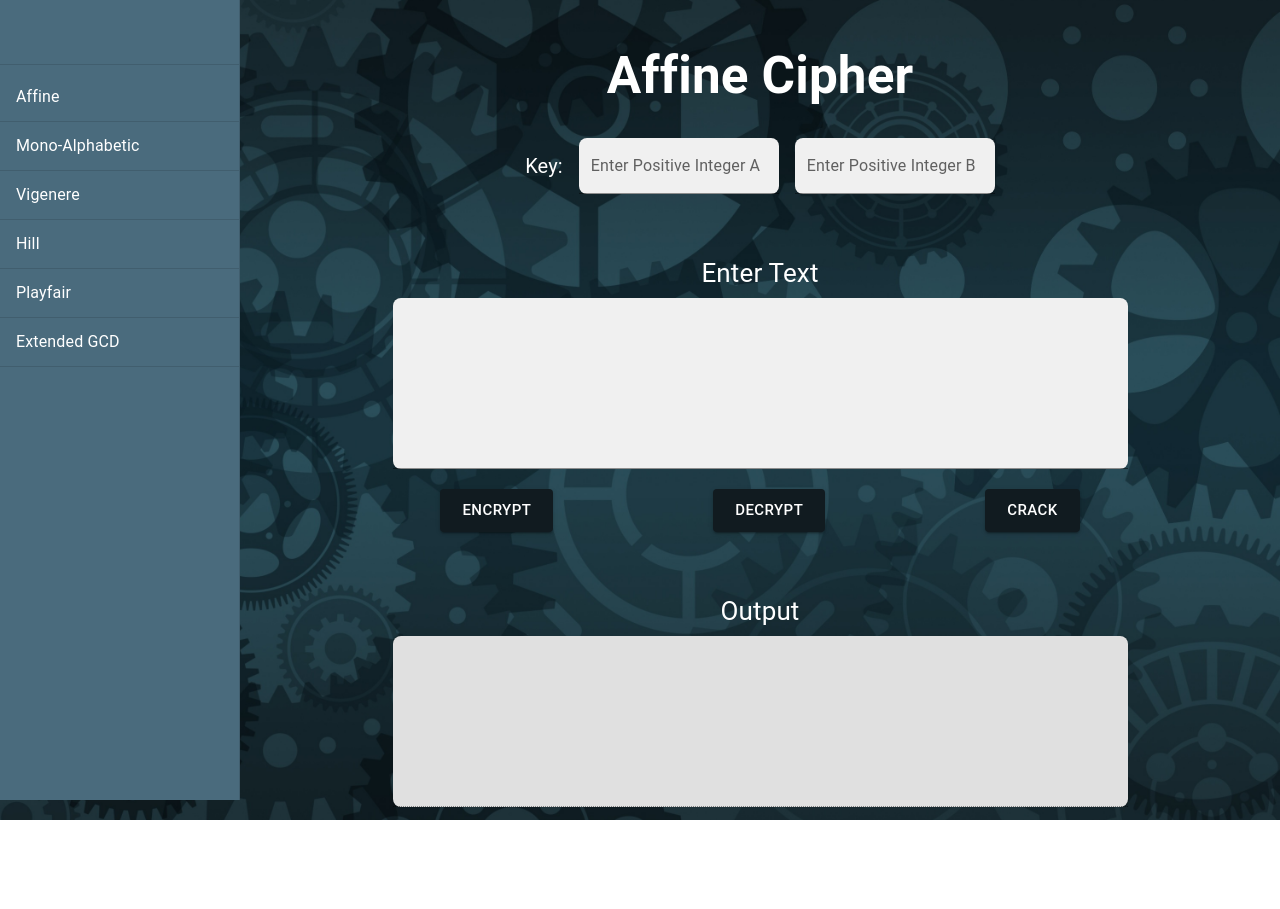
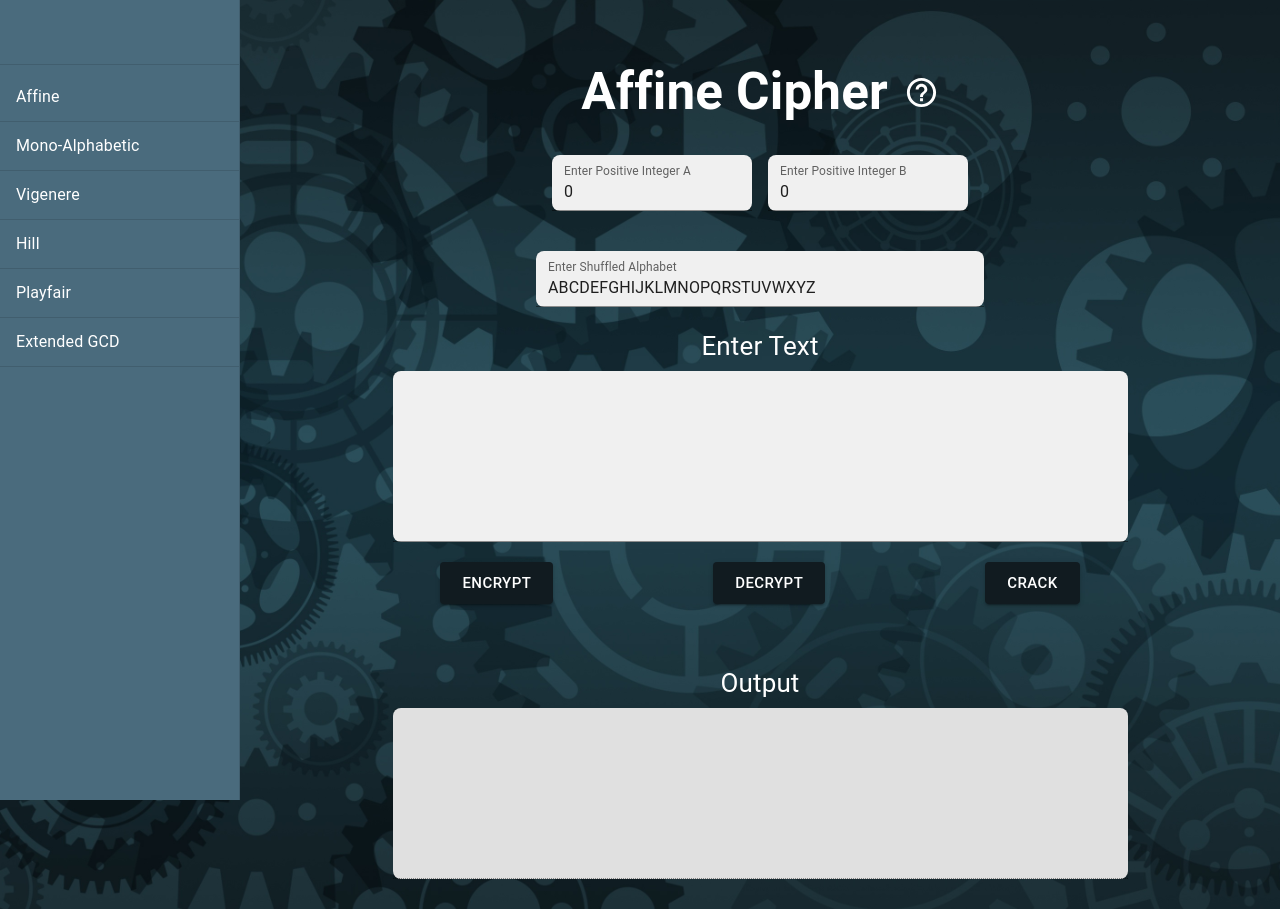
Before and after one commit to LamaHasbini/EECE455_Frontend-copy, a React (Vite) app: page / in a window 1280 px wide. Before the commit the page ends 820 px from the top, so only its background shows below. Built offline with nearby package versions, Linux system fonts and the light colour scheme.

Commit message:
Add tooltips with instructions for Extended GCD, Playfair, Hill, and Mono-Alphabetic pages; update DecryptButton and EncryptButton to handle alphabet parameter

```diff
--- a/src/pages/AffineCipherPage.tsx
+++ b/src/pages/AffineCipherPage.tsx
@@ -1,16 +1,27 @@
 import React, { useState } from 'react';
-import { TextField } from '@mui/material';
+import { TextField, Tooltip } from '@mui/material';
 import DecryptButton from '../components/DecryptButton';
 import EncryptButton from '../components/EncryptButton';
 import CrackButton from '../components/CrackButton';
+import HelpOutlineOutlinedIcon from '@mui/icons-material/HelpOutlineOutlined';
 
 function AffineCipherPage() {
-    const [aValue, setAValue] = useState("");
-    const [bValue, setBValue] = useState("");
+    const [aValue, setAValue] = useState("0");
+    const [bValue, setBValue] = useState("0");
     const [textValue, setTextValue] = useState("");
     const [outputValue, setOutputValue] = useState("");
+    const [alphabet, setAlphabetValue] = useState("abcdefghijklmnopqrstuvwxyz".toUpperCase());
     const method = "Affine";
     const combinedKey = `${aValue},${bValue}`;
+
+
+    const handleAlphabetChange = (event: React.ChangeEvent<HTMLInputElement>) => {
+        const value = event.target.value;
+        if (/^[a-zA-Z]*$/.test(value)) { // Allow only alphabet letters
+            const uniqueLetters = Array.from(new Set(value.split(''))).join('');
+            setAlphabetValue(uniqueLetters.toUpperCase());
+        }
+    };
 
     const handleAChange = (event: React.ChangeEvent<HTMLInputElement>) => {
         const value = event.target.value;
@@ -38,14 +49,27 @@ function AffineCipherPage() {
           justifyContent: 'center',
           alignItems: 'center',
           flexDirection: 'column',
-          height: '100vh',
+        //   minHeight: '100vh',
           padding: '20px',
           boxSizing: 'border-box'
       }}>
+        <div style={{gap: '1rem', display: 'flex', alignItems: 'center'}}>
           <h1>Affine Cipher</h1>
-          {/* Key Section */}
+          <Tooltip
+          title="Instructions: Enter positive integers for A and B. Ensure that A and the length of the alphabet are coprime. Enter a shuffled alphabet if desired. Enter the text to be encrypted or decrypted."
+          componentsProps={{
+            tooltip: {
+              sx: {
+                fontSize: '1rem', // Adjust the font size as needed
+              },
+            },
+          }}
+          >
+                <HelpOutlineOutlinedIcon fontSize='large'/>
+            </Tooltip>
+        </div>
           <div style={{ display: 'flex', alignItems: 'center', gap: '1rem', marginBottom: '40px' }}>
-              <span style={{ fontSize: '1.25rem' }}>Key:</span>
+              {/* <span style={{ fontSize: '1.25rem' }}>Keys:</span>  */}
 
               <TextField
                   id="outlined-basic-a"
@@ -73,6 +97,21 @@ function AffineCipherPage() {
                   }}
               />
           </div>
+
+          <TextField
+                  id="outlined-basic-a"
+                  label="Enter Shuffled Alphabet"
+                  variant="filled"
+                  value={alphabet}
+                  onChange={handleAlphabetChange}
+                  sx={{
+                      backgroundColor: 'white',
+                      borderRadius: '8px',
+                      width: '28rem',
+                    //   height: '4rem'
+                  }}
+
+              />
 
           {/* Text Input */}
           <div style={{ marginTop: '20px', fontSize: 26, width: '75%' }}>
--- a/src/pages/EuclidPage.tsx
+++ b/src/pages/EuclidPage.tsx
@@ -1,9 +1,33 @@
+import HelpOutlineOutlinedIcon from '@mui/icons-material/HelpOutlineOutlined';
+import { Tooltip } from '@mui/material';
+
 
 function ExtendedGCD() {
   return (
-    <div>
-        <h1>Extended GCD</h1>
-    </div>
+	<div style={{
+		display: 'flex',
+		justifyContent: 'center',
+		alignItems: 'center',
+		flexDirection: 'column',
+	  //   minHeight: '100vh',
+		padding: '20px',
+		boxSizing: 'border-box'
+	}}>
+		<div style={{gap: '1rem', display: 'flex', alignItems: 'center'}}>
+			<h1>Extended GCD</h1>
+			<Tooltip
+			title="Instructions: Enter two integers to compute their greatest common divisor (GCD) along with the coefficients of Bézout's identity."
+			componentsProps={{
+			tooltip: {
+			sx: {
+				fontSize: '1rem', // Adjust the font size as needed
+			},
+			},}}
+			>
+				<HelpOutlineOutlinedIcon fontSize='large'/>
+			</Tooltip>
+		</div>
+	</div>
   )
 }
 
--- a/src/pages/MonoAlphabeticPage.tsx
+++ b/src/pages/MonoAlphabeticPage.tsx
@@ -1,10 +1,11 @@
 import React, { useState } from 'react';
-import { TextField } from '@mui/material';
+import { TextField, Tooltip } from '@mui/material';
 import DecryptButton from '../components/DecryptButton';
 import EncryptButton from '../components/EncryptButton';
+import HelpOutlineOutlinedIcon from '@mui/icons-material/HelpOutlineOutlined';
 
 function MonoAlphabeticPage() {
-    const [alphabet, setAlphabetValue] = useState("");
+    const [alphabet, setAlphabetValue] = useState("abcdefghijklmnopqrstuvwxyz".toUpperCase());
     const [textValue, setTextValue] = useState("");
     const [outputValue, setOutputValue] = useState("");
     const method = "Mono-Alphabetic";
@@ -12,13 +13,14 @@ function MonoAlphabeticPage() {
     const handleAlphabetChange = (event: React.ChangeEvent<HTMLInputElement>) => {
         const value = event.target.value;
         if (/^[a-zA-Z]*$/.test(value)) { // Allow only alphabet letters
-          setAlphabetValue(value);
-      }
+            const uniqueLetters = Array.from(new Set(value.split(''))).join('');
+            setAlphabetValue(uniqueLetters.toUpperCase());
+        }
     };
 
     const handleTextChange = (event: React.ChangeEvent<HTMLInputElement>) => {
         let value = event.target.value;
-        value = value.replace(/[A-Z]/g, (char) => char.toLowerCase()); // Convert uppercase to lowercase
+        value = value.replace(/[A-Z]/g, (char) => char.toLowerCase());
         setTextValue(value);
     };
 
@@ -28,14 +30,27 @@ function MonoAlphabeticPage() {
           justifyContent: 'center',
           alignItems: 'center',
           flexDirection: 'column',
-          height: '100vh',
+        //   minHeight: '100vh',
           padding: '20px',
           boxSizing: 'border-box'
       }}>
+        <div style={{gap: '1rem', display: 'flex', alignItems: 'center'}}>
           <h1>Mono-Alphabetic Cipher</h1>
+            <Tooltip
+            title="Instructions: Enter the alphabet mapping for the mono-alphabetic cipher. Each letter should be unique."
+            componentsProps={{
+            tooltip: {
+              sx: {
+                fontSize: '1rem', // Adjust the font size as needed
+              },
+            },}}
+            >
+                <HelpOutlineOutlinedIcon fontSize='large'/>
+            </Tooltip>
+        </div>
           {/* Key Section */}
           <div style={{ display: 'flex', alignItems: 'center', gap: '1rem', marginBottom: '40px' }}>
-              <span style={{ fontSize: '1.25rem' }}>Key:</span>
+              {/* <span style={{ fontSize: '1.25rem' }}>Key:</span>  */}
 
               <TextField
                   id="outlined-basic-a"
--- a/src/pages/PlayfairPage.tsx
+++ b/src/pages/PlayfairPage.tsx
@@ -1,11 +1,32 @@
-
+import { Tooltip } from "@mui/material";
+import HelpOutlineOutlinedIcon from '@mui/icons-material/HelpOutlineOutlined';
 
 function PlayfairPage() {
-  return (
-    <div>
-      <h1>Playfair</h1>
-    </div>
-  );
+	return (
+		<div style={{
+			display: 'flex',
+			justifyContent: 'center',
+			alignItems: 'center',
+			flexDirection: 'column',
+			// padding: '20px',
+			boxSizing: 'border-box',
+		}}>
+			<div style={{gap: '1rem', display: 'flex', alignItems: 'center'}}>
+				<h1>Playfair Cipher</h1>
+					<Tooltip
+					title="Instructions: Enter the key square for the Playfair cipher. The key square should be a 5x5 grid of letters, with each letter of the alphabet appearing exactly once (combine I and J)."
+					componentsProps={{
+					tooltip: {
+						sx: {
+							fontSize: '1rem', // Adjust the font size as needed
+						},
+					},}}
+					>
+							<HelpOutlineOutlinedIcon fontSize='large'/>
+					</Tooltip>
+			</div>
+		</div>
+	);
 }
 
 export default PlayfairPage;
--- a/src/pages/VigenerePage.tsx
+++ b/src/pages/VigenerePage.tsx
@@ -1,9 +1,11 @@
 import React, { useState } from 'react';
-import { TextField } from '@mui/material';
+import { TextField, Tooltip } from '@mui/material';
 import DecryptButton from '../components/DecryptButton';
 import EncryptButton from '../components/EncryptButton';
+import HelpOutlineOutlinedIcon from '@mui/icons-material/HelpOutlineOutlined';
 
 function VigenerePage() {
+    const [alphabet, setAlphabetValue] = useState("abcdefghijklmnopqrstuvwxyz".toUpperCase());
     const [keyword, setKeywordValue] = useState("");
     const [textValue, setTextValue] = useState("");
     const [outputValue, setOutputValue] = useState("");
@@ -22,16 +24,37 @@ function VigenerePage() {
         setTextValue(value);
     };
 
+    const handleAlphabetChange = (event: React.ChangeEvent<HTMLInputElement>) => {
+        const value = event.target.value;
+        if (/^[a-zA-Z]*$/.test(value)) { // Allow only alphabet letters
+            const uniqueLetters = Array.from(new Set(value.split(''))).join('');
+            setAlphabetValue(uniqueLetters.toUpperCase());
+        }
+    };
+
     return (
         <div style={{
             display: 'flex',
             justifyContent: 'center',
             alignItems: 'center',
             flexDirection: 'column',
-            padding: '20px',
+            // padding: '20px',
             boxSizing: 'border-box',
         }}>
-            <h1 style={{ marginBottom: '20px' }}>Vigenere Cipher</h1>
+            <div style={{gap: '1rem', display: 'flex', alignItems: 'center'}}>
+            <h1>Vigenere Cipher</h1>
+            <Tooltip
+            title="Instructions: Enter the alphabet mapping for the mono-alphabetic cipher. Each letter should be unique."
+            componentsProps={{
+            tooltip: {
+              sx: {
+                fontSize: '1rem', // Adjust the font size as needed
+              },
+            },}}
+            >
+                <HelpOutlineOutlinedIcon fontSize='large'/>
+            </Tooltip>
+            </div>
 
             {/* Key Section */}
             <div style={{ display: 'flex', alignItems: 'center', gap: '1rem', marginBottom: '40px' }}>
@@ -48,7 +71,22 @@ function VigenerePage() {
                         width: '350px',
                     }}
                 />
+
+                <TextField
+                  id="outlined-basic-a"
+                  label="Enter Shuffled Alphabet"
+                  variant="filled"
+                  value={alphabet}
+                  onChange={handleAlphabetChange}
+                  sx={{
+                      backgroundColor: 'white',
+                      borderRadius: '8px',
+                      width: '350px',
+                  }}
+              />
             </div>
+
+
 
             {/* Text Input */}
             <div style={{ marginTop: '20px', fontSize: 26, width: '75%' }}>
@@ -70,8 +108,8 @@ function VigenerePage() {
 
             {/* Button Section */}
             <div style={{ marginTop: '20px', display: 'flex', justifyContent: 'center', gap: '10rem' }}>
-                <EncryptButton SetOutput={setOutputValue} inputText={textValue} keyString={keyword} encryptionmethod={method}/>
-                <DecryptButton SetOutput={setOutputValue} inputText={textValue} keyString={keyword} encryptionmethod={method}/>
+                <EncryptButton SetOutput={setOutputValue} inputText={textValue} keyString={keyword} encryptionmethod={method} alphabet={alphabet}/>
+                <DecryptButton SetOutput={setOutputValue} inputText={textValue} keyString={keyword} encryptionmethod={method} alphabet={alphabet}/>
             </div>
 
             {/* Output Section */}
```
Also changed, not shown: src/components/DecryptButton.tsx (+8 -2 lines), src/components/EncryptButton.tsx (+8 -2 lines), src/pages/HillCipherPage.tsx (+23 -2 lines).
